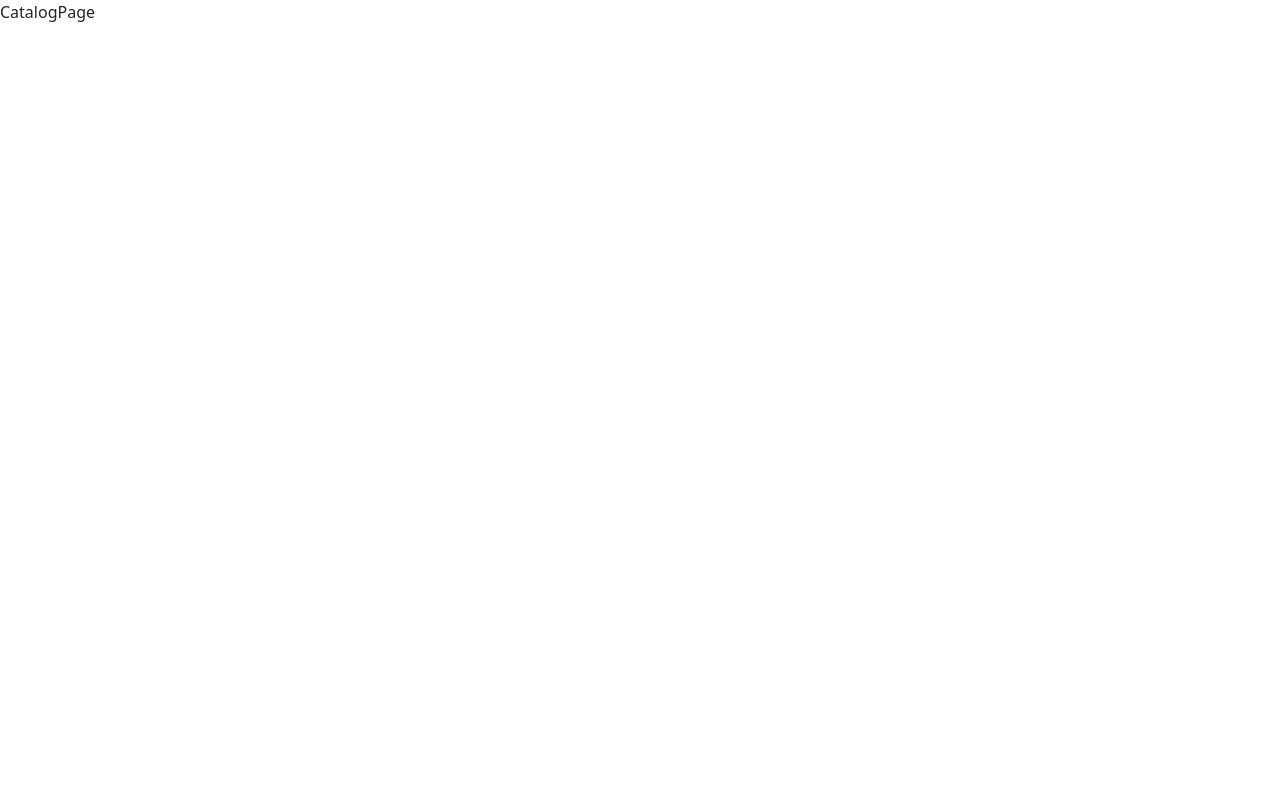
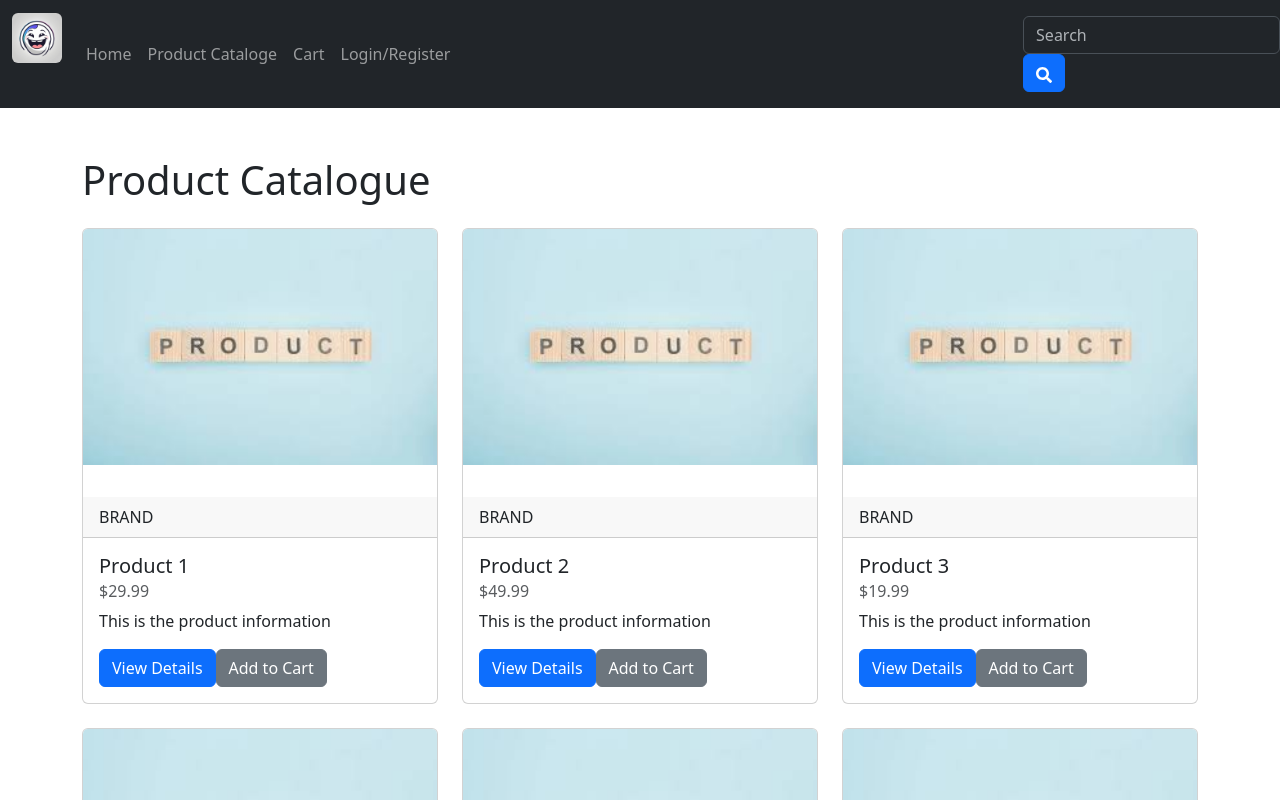
Before and after one commit to TimothyLai77/EECS4413, a React (Create React App) app in the folder client/: page /catalog in a window 1280 px wide. Shown: the top 800 px of the page. Built offline with nearby package versions, Linux system fonts and the light colour scheme.

Commit message:
made a simple product catalog page

```diff
--- a/client/src/components/NavigationBar.jsx
+++ b/client/src/components/NavigationBar.jsx
@@ -1,15 +1,15 @@
 import React from 'react';
-import Container from 'react-bootstrap/Container';
+import {Container, Row, Col, Button, Form} from 'react-bootstrap';
 import Nav from 'react-bootstrap/Nav';
 import Navbar from 'react-bootstrap/Navbar';
 import Image from 'react-bootstrap/Image';
 import logo from '../assets/images/logo.jpeg';
 import '../assets/styles/Navbar.css';
-
+import { FaSearch } from "react-icons/fa";
 const NavigationBar = ({ isLoggedIn, onLogout }) => {
     return (
         <>
-          <Navbar bg="dark" data-bs-theme="dark">
+          <Navbar bg="dark" data-bs-theme="dark" sticky="top">
             <Container>
               <Navbar.Brand href="/">
               <Image
@@ -26,6 +26,20 @@ const NavigationBar = ({ isLoggedIn, onLogout }) => {
                 <Nav.Link href="/login">Login/Register</Nav.Link>
               </Nav>
             </Container>
+            <Form inline>
+        <Row>
+          <Col xs="auto">
+            <Form.Control
+              type="text"
+              placeholder="Search"
+              className=" mr-sm-2"
+            />
+          </Col>
+          <Col xs="auto">
+            <Button type="submit"><FaSearch /></Button>
+          </Col>
+        </Row>
+      </Form>
           </Navbar>
           <br />
 
--- a/client/src/components/common/itemCard.jsx
+++ b/client/src/components/common/itemCard.jsx
@@ -1,11 +1,12 @@
 import React from 'react';
 import { Col, Card, Button } from 'react-bootstrap';
-
+import '../../assets/styles/app.css';
 const ItemCard = ({ product }) => {
   return (
     <Col md={4} key={product.id}>
       <Card className="mb-4">
         <Card.Img variant="top" src={product.image} />
+        <Card.Header>{product.brand}</Card.Header>
         <Card.Body>
           <Card.Title>{product.name}</Card.Title>
           <Card.Subtitle className="mb-2 text-muted">${product.price.toFixed(2)}</Card.Subtitle>
--- a/client/src/pages/CatalogPage.jsx
+++ b/client/src/pages/CatalogPage.jsx
@@ -1,9 +1,36 @@
-import React from 'react'
+import React,{useState,useEffect} from 'react';
+import { Container, Row } from 'react-bootstrap';
+import getProductCatalog from '../services/productCatalog';
+import NavigationBar from '../components/NavigationBar';
+import ItemCard from '../components/common/itemCard';
+
+
 
 function CatalogPage() {
+
+  const [products, setProducts] = useState([]);
+
+  useEffect(() => {
+    const fetchProducts = async () => {
+      const data = await getProductCatalog();
+      setProducts(data);
+    };
+    fetchProducts();
+  }, []);
+
   return (
-    <div>CatalogPage</div>
+    <div>
+      <NavigationBar isLoggedIn={false} onLogout={() => {}} />
+      <Container>
+      <h1 className="my-4">Product Catalogue</h1>
+      <Row>
+        {products.map(product => (
+          <ItemCard key={product.id} product={product} />
+        ))}
+      </Row>
+    </Container>
+    </div>
   )
 }
 
-export default CatalogPage
+export default CatalogPage;
--- a/client/src/pages/HomePage.jsx
+++ b/client/src/pages/HomePage.jsx
@@ -1,7 +1,7 @@
 import React, { useEffect, useState } from 'react';
 import { Container, Row} from 'react-bootstrap';
 import NavigationBar from '../components/NavigationBar';
-import { getTopPicks } from '../services/productService';
+import { getTopPicks } from '../services/topPickProduct';
 import homeImg from '../assets/images/dummyHomePage.jpeg';
 import ItemCard from '../components/common/itemCard';
 import '../assets/styles/HomePage.css';
@@ -31,7 +31,7 @@ const HomePage = () => {
             src={homeImg}
             alt="Hero"
             className="img-fluid w-100"
-            style={{ height: '1000',objectFit: 'cover' }}
+            style={{ height: '800',objectFit: 'cover' }}
           />
         </div>
         <h2 className="my-4">Top Picks by Owner</h2>
--- /dev/null
+++ b/client/src/services/productCatalog.js
@@ -0,0 +1,33 @@
+import image from '../assets/images/dummyProduct.jpeg';
+// import axios from 'axios';
+
+// Mock API endpoint
+// const API_URL = 'https://mockapi.example.com/products/top-picks';
+
+
+ const getProductCatalog = async () =>{
+    // Uncomment the following lines to use Axios for fetching data from a real API
+     /*
+     try {
+       const response = await axios.get(API_URL);
+       return response.data;
+     } catch (error) {
+       console.error('Error fetching top picks:', error);
+       return [];
+     }
+     */
+
+     return  [
+       { id: 1, name: 'Product 1', price: 29.99, brand:'BRAND',info:"This is the product information", image: image },
+       { id: 2, name: 'Product 2', price: 49.99, brand:'BRAND',info:"This is the product information", image: image },
+       { id: 3, name: 'Product 3', price: 19.99, brand:'BRAND',info:"This is the product information", image: image },
+       { id: 4, name: 'Product 4', price: 14.99, brand:'BRAND',info:"This is the product information", image: image },
+       { id: 5, name: 'Product 5', price: 34.99, brand:'BRAND',info:"This is the product information", image: image },
+       { id: 6, name: 'Product 6', price: 54.99, brand:'BRAND',info:"This is the product information", image: image },
+       { id: 7, name: 'Product 7', price: 24.99, brand:'BRAND',info:"This is the product information", image: image },
+       { id: 8, name: 'Product 8', price: 12.99, brand:'BRAND',info:"This is the product information", image: image },
+       { id: 9, name: 'Product 9', price: 42.99, brand:'BRAND',info:"This is the product information", image: image },
+       { id: 10, name: 'Product 10', price: 62.99, brand:'BRAND',info:"This is the product information", image: image },
+     ];
+ }
+ export default getProductCatalog;
--- a/client/src/services/productService.js
+++ b/client/src/services/topPickProduct.js
@@ -18,8 +18,8 @@ export const getTopPicks = async () => {
 
     // Mock data
     return [
-        { id: 1, name: 'Product 1', price: 29.99, info:"This is the product information", image: image },
-        { id: 2, name: 'Product 2', price: 49.99, info:"This is the product information", image: image },
-        { id: 3, name: 'Product 3', price: 19.99, info:"This is the product information", image: image },
+        { id: 1, name: 'Top Pick Product 1', brand:'BRAND', price: 29.99, info:"This is the product information", image: image },
+        { id: 2, name: 'Top Pick Product 2', brand:'BRAND',price: 49.99, info:"This is the product information", image: image },
+        { id: 3, name: 'Top Pick Product 3', brand:'BRAND',price: 19.99, info:"This is the product information", image: image },
       ];
   };
--- a/package.json
+++ b/package.json
@@ -14,6 +14,7 @@
     "dotenv": "^16.4.5",
     "express": "^4.19.2",
     "mariadb": "^3.3.1",
+    "react-icons": "^5.2.1",
     "sequelize": "^6.37.3",
     "uniqid": "^5.4.0"
   }
```
Also changed, not shown: client/src/assets/images/dummyHomePage.jpeg, client/src/assets/styles/app.css (line endings or trailing spaces), client/src/pages/ItemPage.jsx (added), 1 other file (tests, documents, lock files or other folders).
